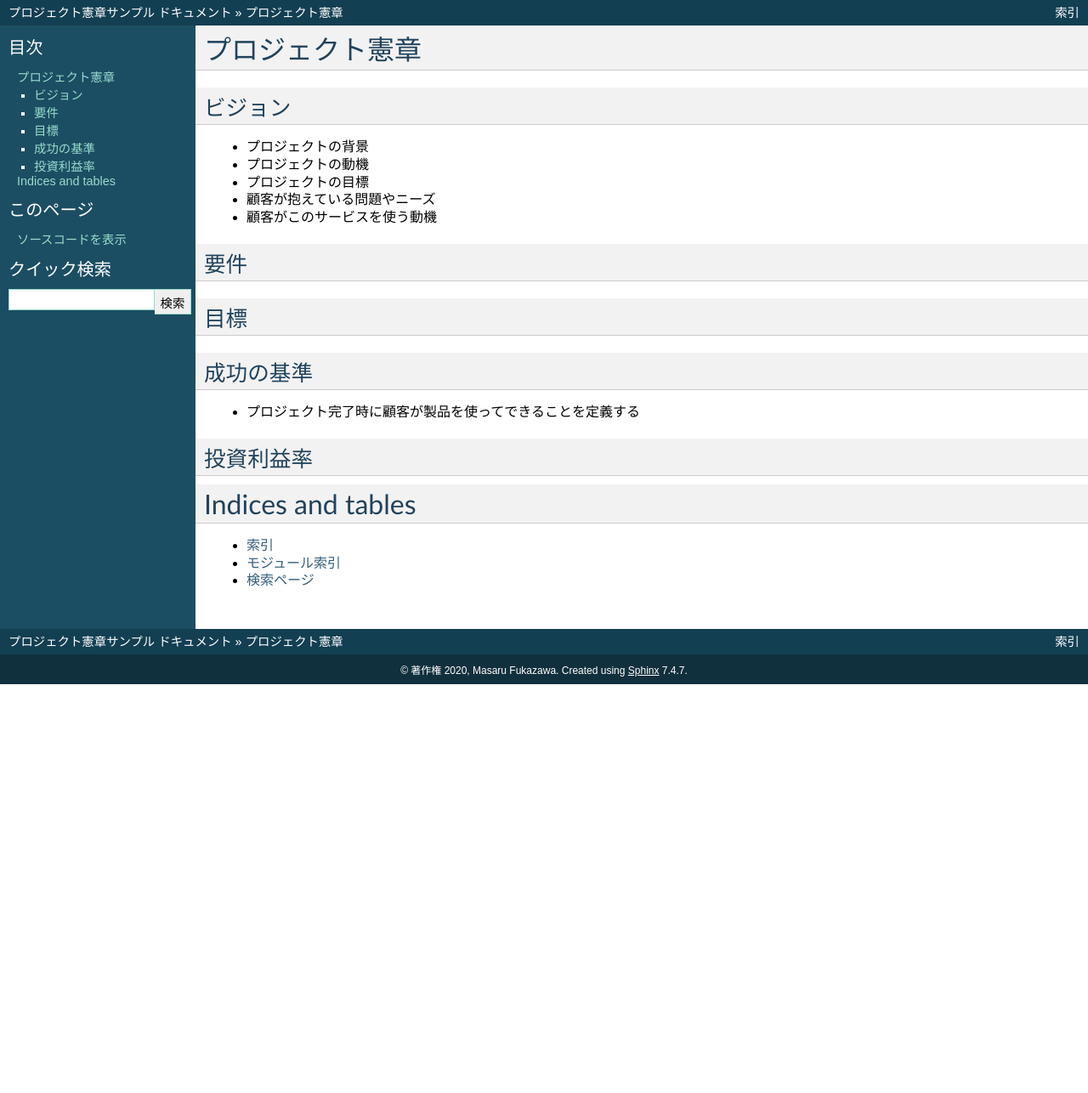
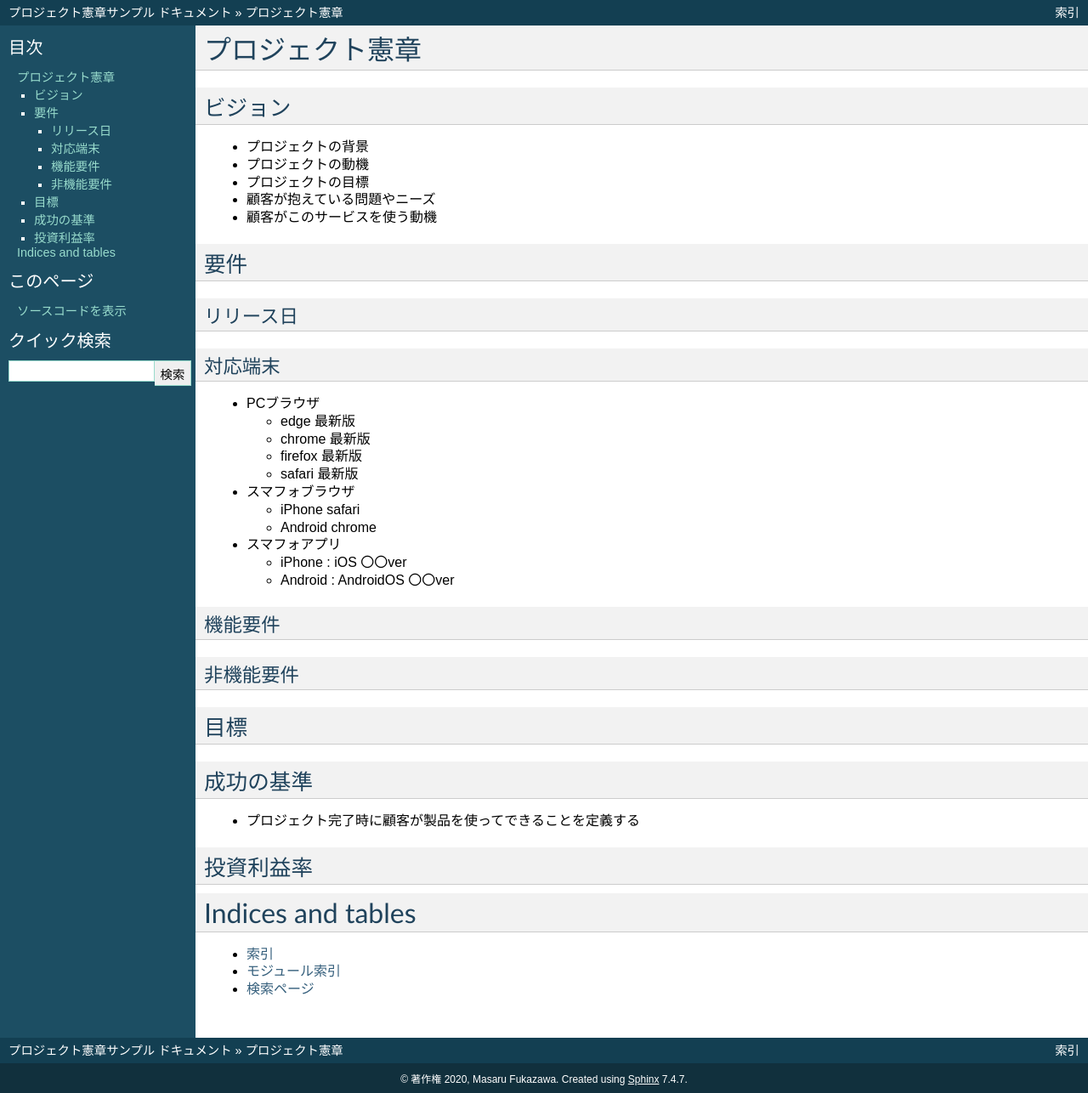
Before and after one commit to MasaruFukazawa/devdocs, a Sphinx documentation site: the page built from project_charter/source/index.rst, in a window 1280 px wide. Shown: the whole page at 85% size. Built offline with Sphinx 7.4.7, drawn with Linux system fonts in a browser that asks for light colours; before the commit the page ends 900 px from its top, so only the background shows below that.

Commit message:
要件を加筆

```diff
--- a/project_charter/source/index.rst
+++ b/project_charter/source/index.rst
@@ -23,6 +23,42 @@
 要件
 --------------------------------------------
 
+リリース日
+^^^^^^^^^^^^^^^^^^^^^^^^^^^^^^^^^^^^^^^^^^^^
+
+対応端末
+^^^^^^^^^^^^^^^^^^^^^^^^^^^^^^^^^^^^^^^^^^^^
+
+- PCブラウザ
+
+  - edge 最新版
+
+  - chrome 最新版
+
+  - firefox 最新版
+
+  - safari 最新版
+
+- スマフォブラウザ
+
+  - iPhone safari
+
+  - Android chrome
+
+- スマフォアプリ
+
+  - iPhone : iOS 〇〇ver
+
+  - Android : AndroidOS 〇〇ver
+
+
+機能要件
+^^^^^^^^^^^^^^^^^^^^^^^^^^^^^^^^^^^^^^^^^^^^
+
+
+非機能要件
+^^^^^^^^^^^^^^^^^^^^^^^^^^^^^^^^^^^^^^^^^^^^
+
 
 目標
 --------------------------------------------
```
